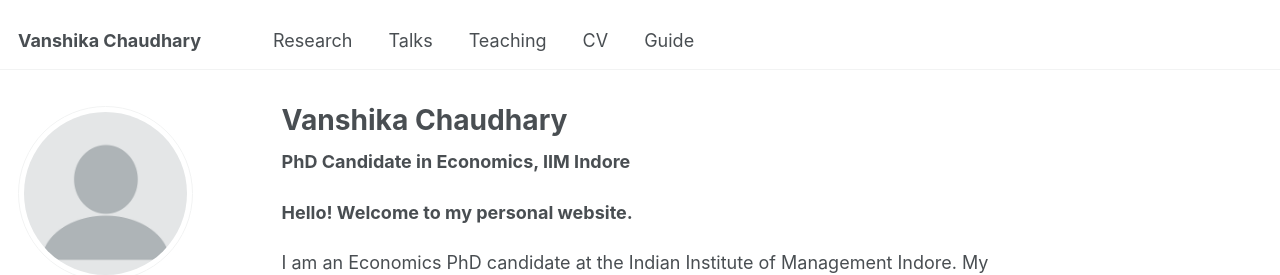
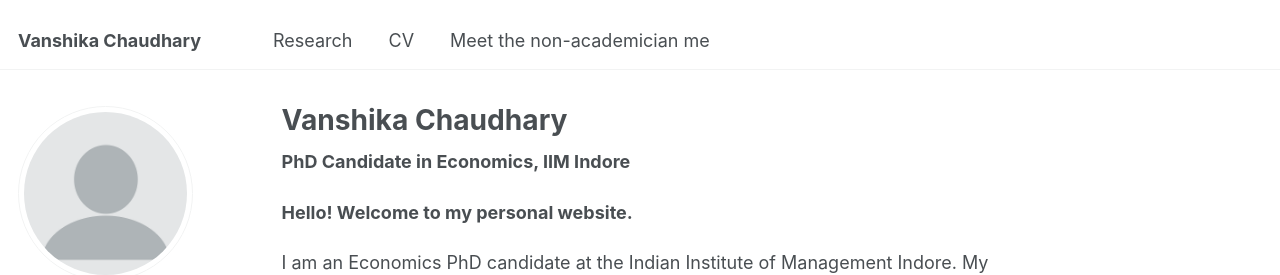
Before and after one commit to vanshika-chaudhary-economics/vanshika-chaudhary-economics.github.io, a Jekyll site: the page built from _pages/about.md, in a window 1280 px wide. Shown: the top 275 px of the page. Built offline with Jekyll 4.4.1, drawn with Linux system fonts in a browser that asks for light colours; some web fonts are replaced.

Commit message:
Update navigation.yml

```diff
--- a/_data/navigation.yml
+++ b/_data/navigation.yml
@@ -8,14 +8,8 @@ main:
   - title: "Research"
     url: /research/
 
-  - title: "Talks"
-    url: /talks/
-
-  - title: "Teaching"
-    url: /teaching/
-
   - title: "CV"
     url: /cv/
 
-  - title: "Guide"
+  - title: "Meet the non-academician me"
     url: /markdown/
```
